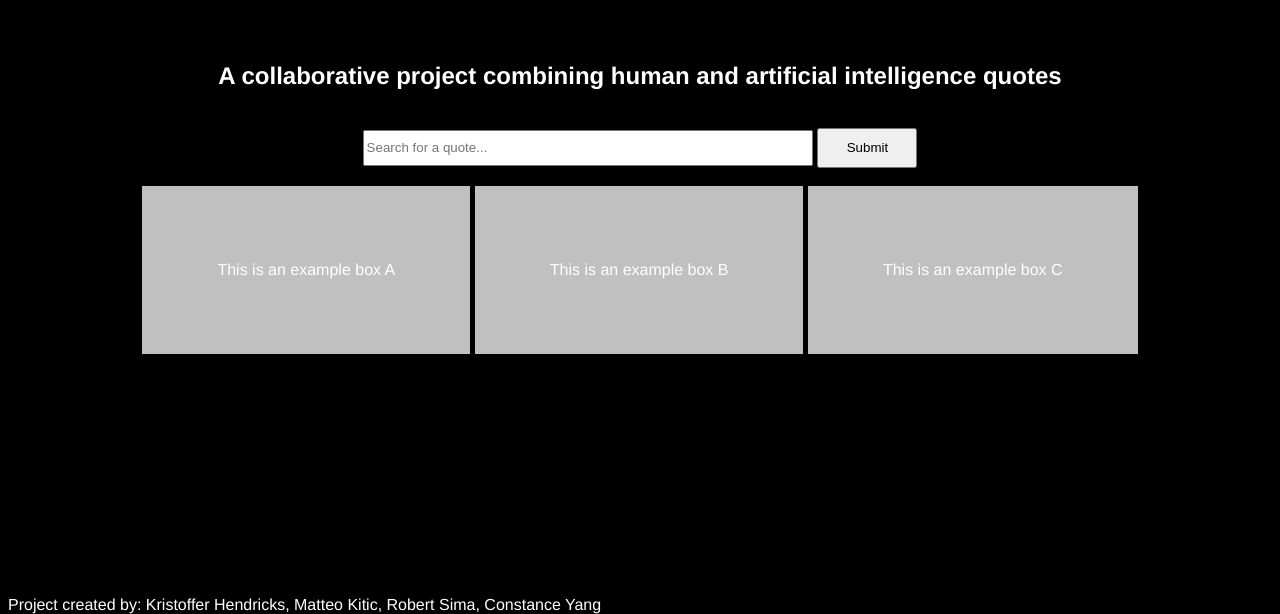
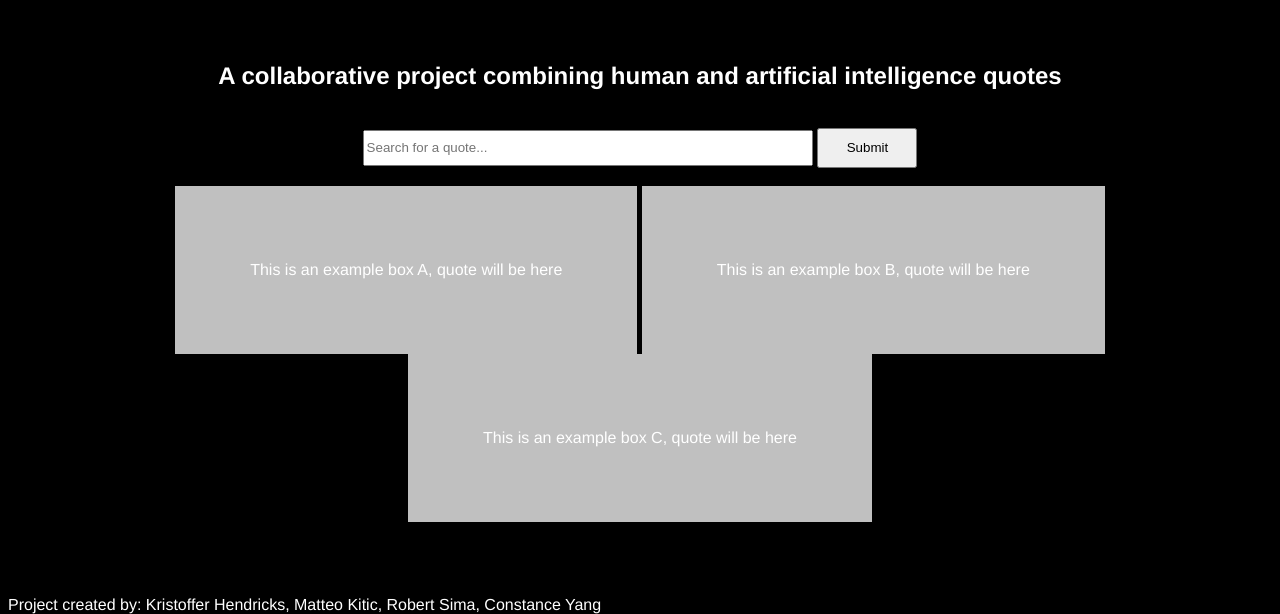
Before and after one commit to MKcoolguy/IIQW, a Flask app: template Website/templates/demo.html in a window 1280 px wide. Shown: the part 186-800 px from the top of the page. Run offline with Flask 2, Linux system fonts and the light colour scheme; the template is opened without the code that fills it, so the values that code supplies are empty.

Commit message:
update html file

```diff
--- a/Website/templates/demo.html
+++ b/Website/templates/demo.html
@@ -31,9 +31,9 @@
 <br>
 <br>
 
-<div class="box">This is an example box A</div>
-<div class="box">This is an example box B</div>
-<div class="box">This is an example box C</div>
+<div class="box">This is an example box A, quote will be here</div>
+<div class="box">This is an example box B, quote will be here</div>
+<div class="box">This is an example box C, quote will be here</div>
 
 <footer>Project created by: Kristoffer Hendricks, Matteo Kitic, Robert Sima, Constance Yang</footer>
 
```
